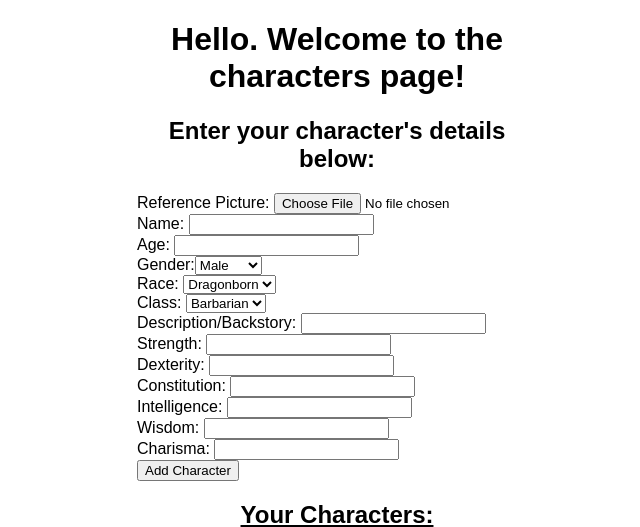
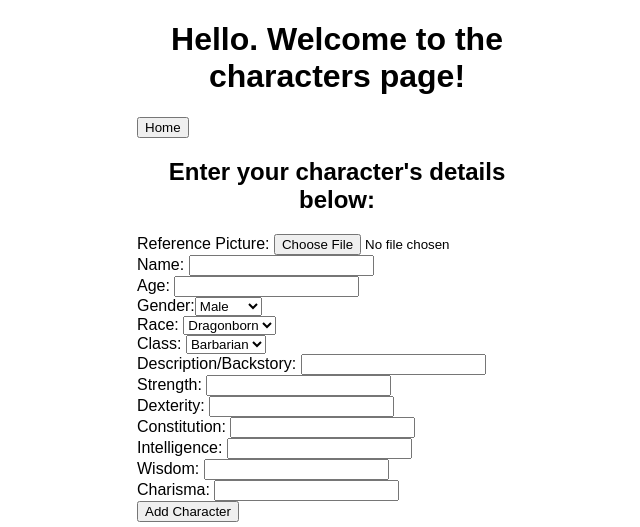
Before and after one commit to Pikmaniac369/C16302271-Final_Year_Project, a Flask app: page /characters.html in a window 1280 px wide. Shown: the top 527 px of the page, without its empty margins (303-943 px from the left). Run offline with Flask 2, Linux system fonts and the light colour scheme; data comes from the database, SQL or seed files in the repository.

Commit message:
Added a Home button to the characters page so the user can easily return to the dashboard.

```diff
--- a/templates/characters.html
+++ b/templates/characters.html
@@ -7,6 +7,7 @@
 {% block body %}
 <div class="content">
     <h1 style="text-align: center;">Hello. Welcome to the characters page!</h1>
+    <button id="characterDashboardButton" onclick="window.location.href = './dashboard.html';">Home</button>
     <h2 style="text-align: center;">Enter your character's details below:</h2>
     <div class="form">
         <form action="characters.html" method="POST" enctype="multipart/form-data">
```
